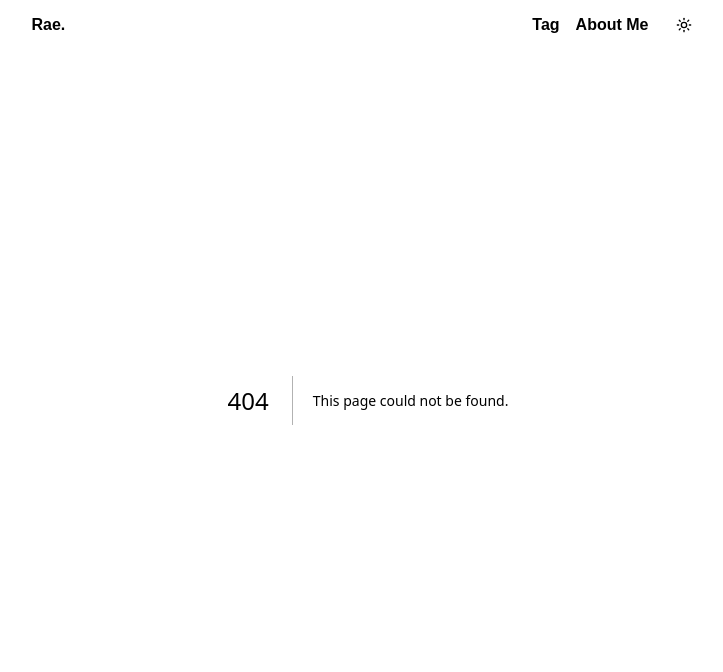
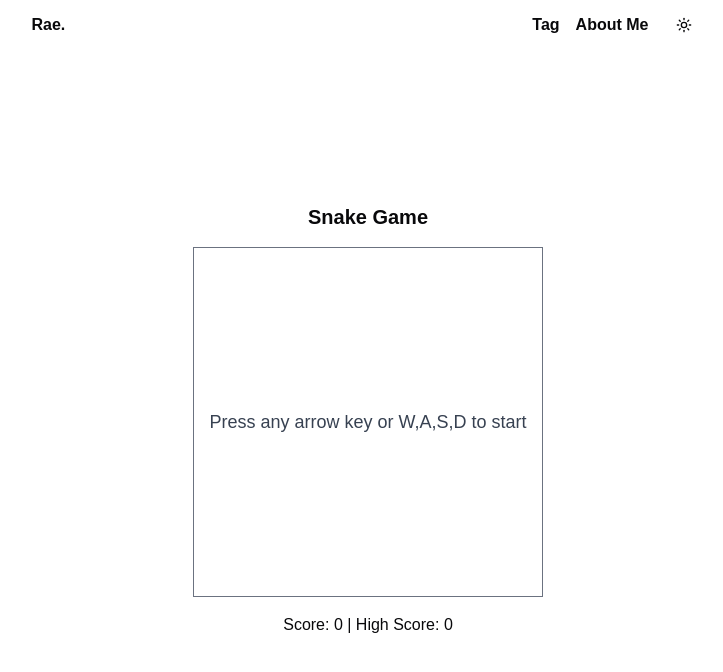
Before and after one commit to JustDevRae/rae.blog, a Next.js app: page /easter-egg/snake-game in a window 1280 px wide. Before the commit this address had no page. Shown: the top 672 px of the page, without its empty margins (272-995 px from the left). Built offline with nearby package versions, Linux system fonts and the light colour scheme.

Commit message:
feat: 이스터에그 페이지 snake-game 구현

```diff
--- a/src/app/easter-egg/page.tsx
+++ b/src/app/easter-egg/page.tsx
@@ -4,8 +4,9 @@ export default function EasterEgg() {
   return (
     <main className="flex flex-col items-center justify-center">
       <p>Hello! This is Easter Egg Page!</p>
-      <div>
+      <div className="flex flex-col">
         <Link href="/easter-egg/tic-tac-toe">Tic-Tac-Toe</Link>
+        <Link href="/easter-egg/snake-game">snake-game</Link>
       </div>
     </main>
   );
--- /dev/null
+++ b/src/app/easter-egg/snake-game/page.tsx
@@ -0,0 +1,188 @@
+"use client";
+
+import { useEffect, useState, useCallback } from "react";
+
+const GRID_SIZE = 10;
+const BOARD_SIZE = 350;
+const SPEED = 100;
+
+const getRandomPosition = () => {
+  return {
+    x: Math.floor(Math.random() * (BOARD_SIZE / GRID_SIZE)) * GRID_SIZE,
+    y: Math.floor(Math.random() * (BOARD_SIZE / GRID_SIZE)) * GRID_SIZE,
+  };
+};
+
+const INITIAL_SNAKE = [
+  { x: 150, y: 150 },
+  { x: 150, y: 140 },
+  { x: 150, y: 130 },
+];
+
+const INITIAL_APPLE = { x: 150, y: 200 };
+const INITIAL_DIRECTION = "DOWN";
+
+export default function SnakeGame() {
+  const [snake, setSnake] = useState([...INITIAL_SNAKE]);
+  const [apple, setApple] = useState({ ...INITIAL_APPLE });
+  const [direction, setDirection] = useState(INITIAL_DIRECTION);
+  const [running, setRunning] = useState(false);
+  const [score, setScore] = useState(0);
+  const [highScore, setHighScore] = useState(0);
+
+  useEffect(() => {
+    const savedHighScore = localStorage.getItem("highScore");
+    if (savedHighScore) {
+      setHighScore(parseInt(savedHighScore, 10));
+    }
+  }, []);
+
+  const moveSnake = useCallback(() => {
+    setSnake((prevSnake) => {
+      const newSnake = [...prevSnake];
+      const head = { ...newSnake[0] };
+
+      switch (direction) {
+        case "UP":
+          head.y -= GRID_SIZE;
+          break;
+        case "DOWN":
+          head.y += GRID_SIZE;
+          break;
+        case "LEFT":
+          head.x -= GRID_SIZE;
+          break;
+        case "RIGHT":
+          head.x += GRID_SIZE;
+          break;
+        default:
+          break;
+      }
+
+      if (
+        head.x < 0 ||
+        head.x >= BOARD_SIZE ||
+        head.y < 0 ||
+        head.y >= BOARD_SIZE ||
+        newSnake.some((segment) => segment.x === head.x && segment.y === head.y)
+      ) {
+        setRunning(false);
+        if (score > highScore) {
+          localStorage.setItem("highScore", score.toString());
+          setHighScore(score);
+        }
+        return [...INITIAL_SNAKE];
+      }
+
+      newSnake.unshift(head);
+      if (head.x === apple.x && head.y === apple.y) {
+        setScore((prevScore) => prevScore + 100);
+        setApple(getRandomPosition());
+      } else {
+        newSnake.pop();
+      }
+
+      return newSnake;
+    });
+  }, [direction, apple, score, highScore]);
+
+  useEffect(() => {
+    if (running) {
+      const interval = setInterval(moveSnake, SPEED);
+      return () => clearInterval(interval);
+    }
+    return undefined;
+  }, [running, moveSnake]);
+
+  useEffect(() => {
+    const handleKeyDown = (e: KeyboardEvent) => {
+      const validKeys = [
+        "ArrowUp",
+        "ArrowDown",
+        "ArrowLeft",
+        "ArrowRight",
+        "w",
+        "a",
+        "s",
+        "d",
+      ];
+      if (!validKeys.includes(e.key)) return;
+      if (!running) {
+        setSnake([...INITIAL_SNAKE]);
+        setApple({ ...INITIAL_APPLE });
+        setScore(0);
+        setDirection(INITIAL_DIRECTION);
+        setRunning(true);
+      }
+      switch (e.key) {
+        case "ArrowUp":
+        case "w":
+          if (direction !== "DOWN") setDirection("UP");
+          break;
+        case "ArrowDown":
+        case "s":
+          if (direction !== "UP") setDirection("DOWN");
+          break;
+        case "ArrowLeft":
+        case "a":
+          if (direction !== "RIGHT") setDirection("LEFT");
+          break;
+        case "ArrowRight":
+        case "d":
+          if (direction !== "LEFT") setDirection("RIGHT");
+          break;
+        default:
+          break;
+      }
+    };
+    window.addEventListener("keydown", handleKeyDown);
+    return () => window.removeEventListener("keydown", handleKeyDown);
+  }, [direction, running]);
+
+  return (
+    <div className="mt-10 flex flex-col items-center">
+      <h1 className="text-xl font-bold">Snake Game</h1>
+      <div
+        className="relative mt-4 border border-gray-500"
+        style={{ width: BOARD_SIZE, height: BOARD_SIZE }}
+      >
+        {running && (
+          <>
+            {snake.map((segment, index) => (
+              <div
+                // eslint-disable-next-line react/no-array-index-key
+                key={index}
+                className="absolute bg-green-500"
+                style={{
+                  width: GRID_SIZE,
+                  height: GRID_SIZE,
+                  top: segment.y,
+                  left: segment.x,
+                }}
+              />
+            ))}
+            <div
+              className="absolute bg-red-500"
+              style={{
+                width: GRID_SIZE,
+                height: GRID_SIZE,
+                top: apple.y,
+                left: apple.x,
+              }}
+            />
+          </>
+        )}
+        {!running && (
+          <div className="absolute inset-0 flex items-center justify-center text-lg text-gray-700">
+            {snake.length > 0
+              ? "Press any arrow key or W,A,S,D to start"
+              : `Game Over! Score: ${score}. Press any key to restart.`}
+          </div>
+        )}
+      </div>
+      <p className="mt-4">
+        Score: {score} | High Score: {highScore}
+      </p>
+    </div>
+  );
+}
```
